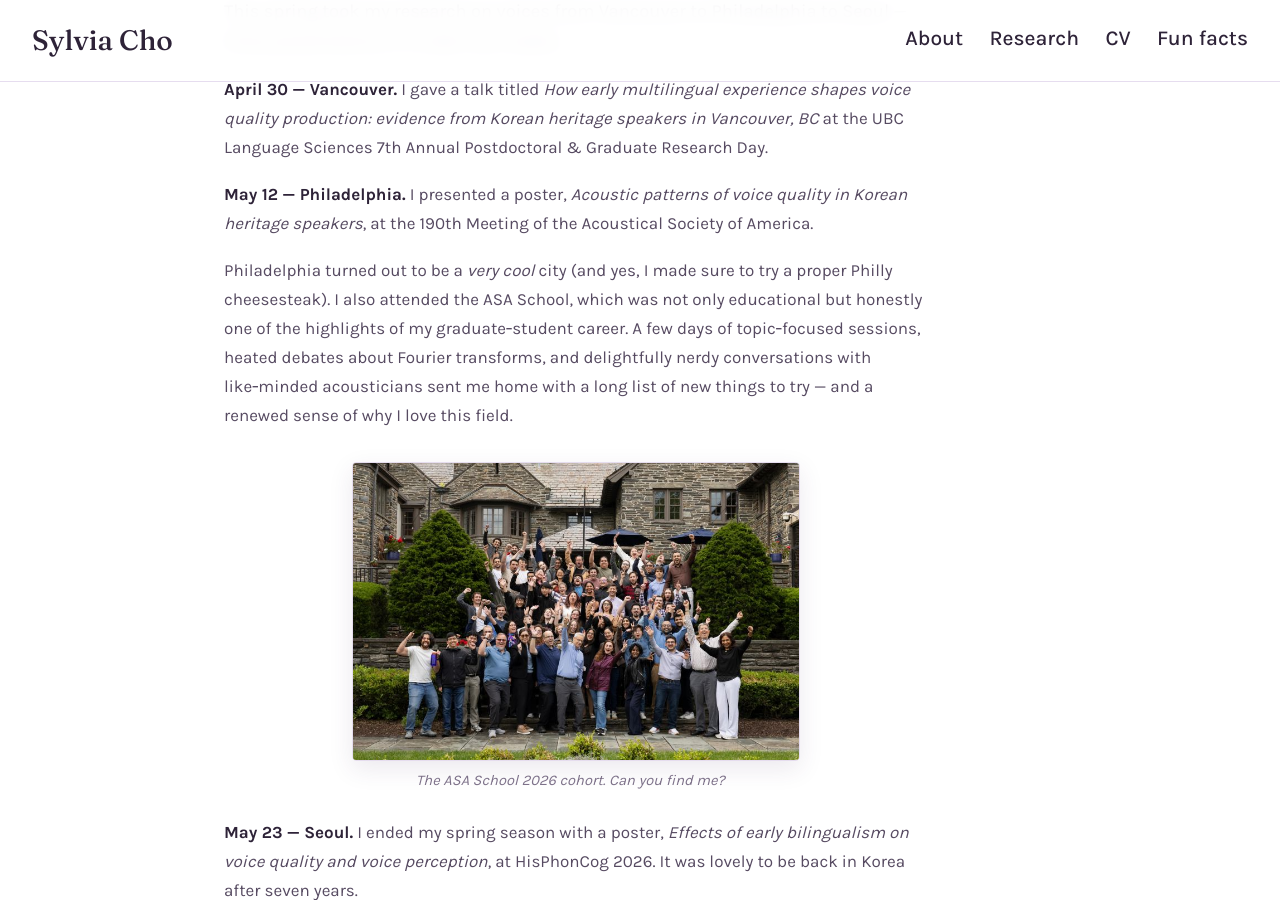
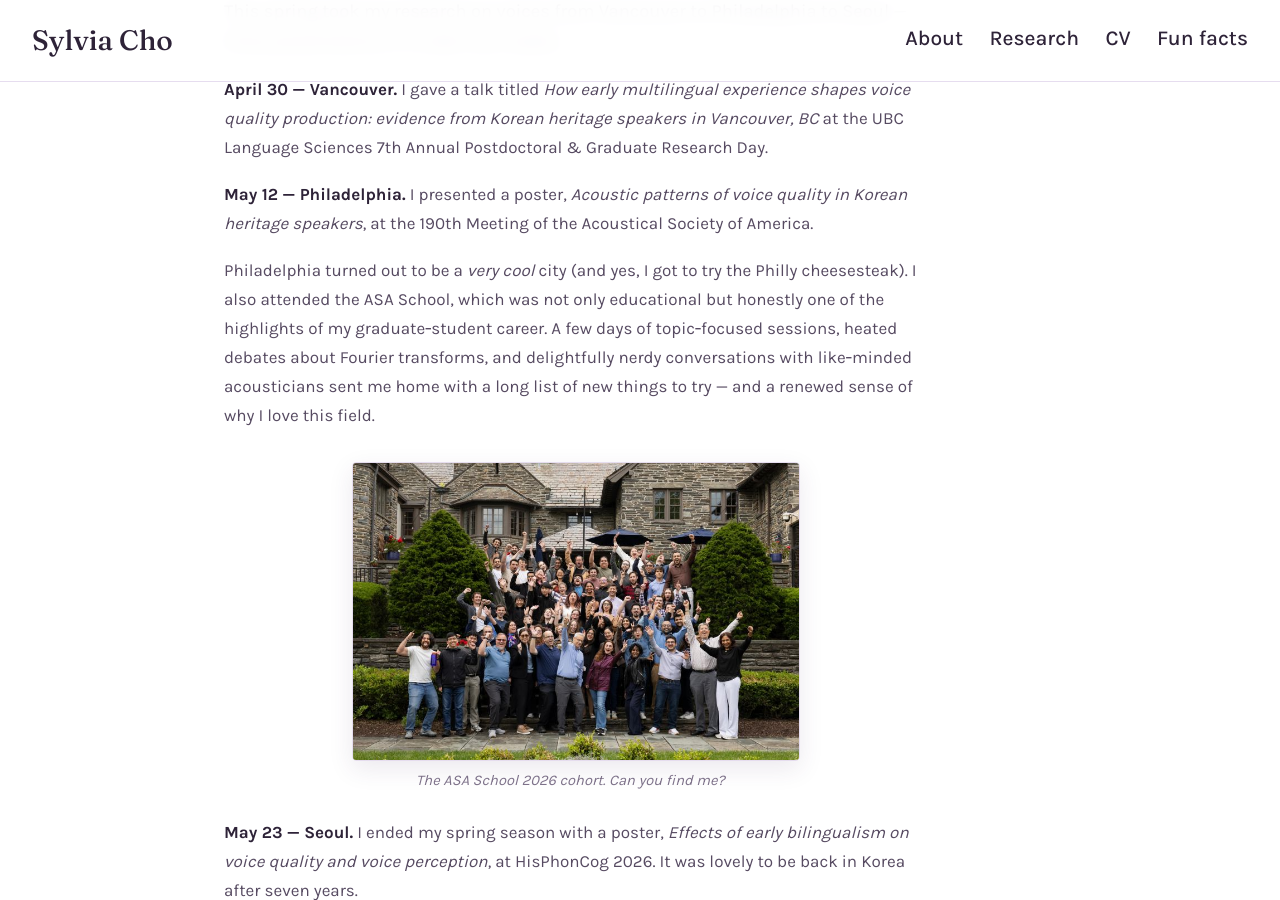
Before and after one commit to sylviacho247/sylviacho247.github.io, a Jekyll site: the page built from _news/2026-05-30-spring-conferences.md, in a window 1280 px wide and 900 px high, scrolled down 558 px. Built offline with Jekyll 4.4.1, drawn with Linux system fonts in a browser that asks for light colours.

Commit message:
Update 2026-05-30-spring-conferences.md

```diff
--- a/_news/2026-05-30-spring-conferences.md
+++ b/_news/2026-05-30-spring-conferences.md
@@ -10,7 +10,7 @@
 
 **May 12 — Philadelphia.** I presented a poster, *Acoustic patterns of voice quality in Korean heritage speakers*, at the 190th Meeting of the Acoustical Society of America.
 
-Philadelphia turned out to be a *very cool* city (and yes, I made sure to try a proper Philly cheesesteak). I also attended the ASA School, which was not only educational but honestly one of the highlights of my graduate‑student career. A few days of topic‑focused sessions, heated debates about Fourier transforms, and delightfully nerdy conversations with like‑minded acousticians sent me home with a long list of new things to try — and a renewed sense of why I love this field.
+Philadelphia turned out to be a *very cool* city (and yes, I got to try the Philly cheesesteak). I also attended the ASA School, which was not only educational but honestly one of the highlights of my graduate‑student career. A few days of topic‑focused sessions, heated debates about Fourier transforms, and delightfully nerdy conversations with like‑minded acousticians sent me home with a long list of new things to try — and a renewed sense of why I love this field.
 
 ![The ASA School 2026 group, cheering on the steps of a stone house in Philadelphia](/images/asa-school-2026.jpg)
 
```
